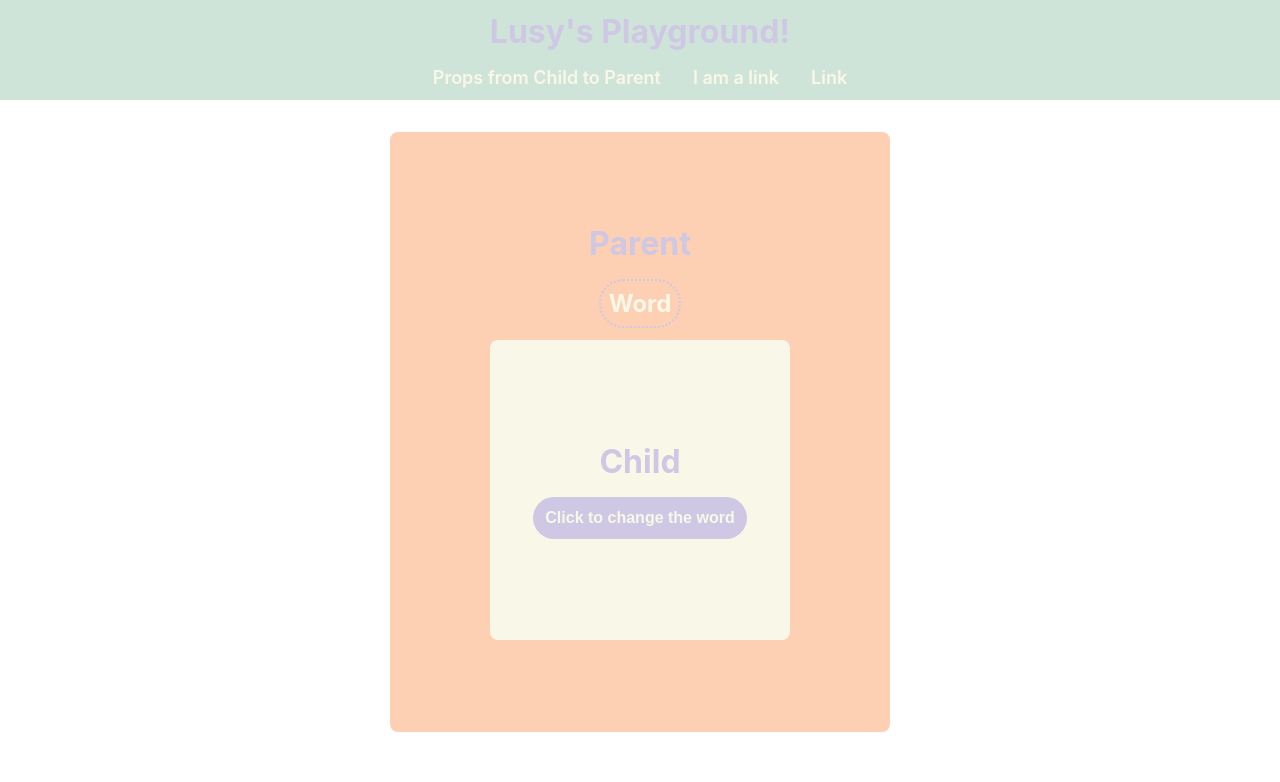
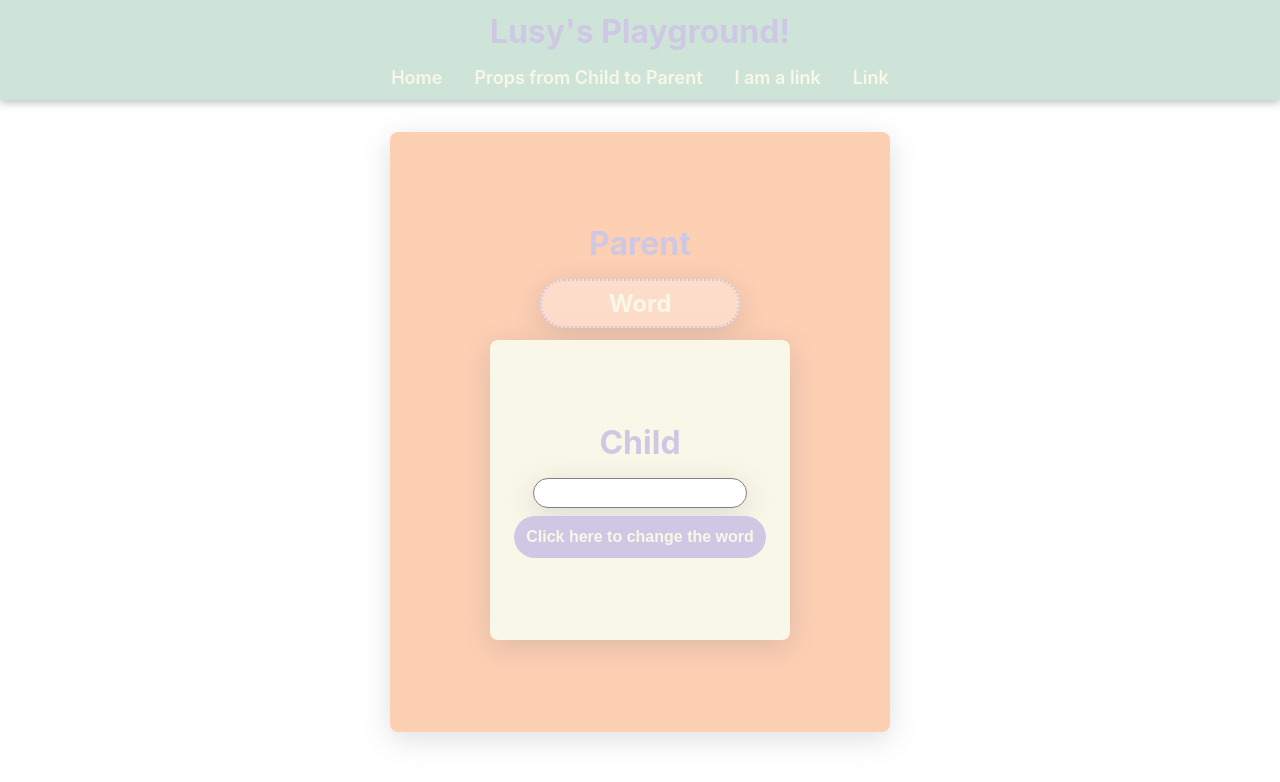
Before and after one commit to lindabertling/my-react-playground, a React (Create React App) app: page /child-to-parent in a window 1280 px wide. Shown: the top 782 px of the page. Built offline with nearby package versions, Linux system fonts and the light colour scheme.

Commit message:
working on input field

```diff
--- a/src/components/Header.css
+++ b/src/components/Header.css
@@ -7,6 +7,7 @@
   margin-bottom: 24px;
 
   background-color: #cfe4d9;
+  box-shadow: rgba(0, 0, 0, 0.24) 0px 3px 8px;
   padding: 12px;
 
   position: fixed;
@@ -16,7 +17,6 @@
 
 h1 {
   color: #cec8e4;
-  cursor: pointer;
 }
 
 .nav {
@@ -39,3 +39,7 @@ li {
   font-size: 18px;
   font-weight: 600;
 }
+
+li:active {
+  transform: scale(1.03);
+}
--- a/src/components/Header.js
+++ b/src/components/Header.js
@@ -6,11 +6,10 @@ const Header = () => {
   const navigate = useNavigate();
   return (
     <div className="header-container">
-      <h1 className="header-title" onClick={() => navigate("/")}>
-        Lusy's Playground!
-      </h1>
+      <h1 className="header-title">Lusy's Playground!</h1>
       <div className="nav">
         <ul>
+          <li onClick={() => navigate("/")}>Home</li>
           <li onClick={() => navigate("/child-to-parent")}>
             Props from Child to Parent
           </li>
--- a/src/components/childToParent/Child.css
+++ b/src/components/childToParent/Child.css
@@ -7,6 +7,7 @@
 
   background-color: #f9f7e8;
   color: #cec8e4;
+  box-shadow: rgba(100, 100, 111, 0.2) 0px 7px 29px 0px;
 
   display: flex;
   flex-direction: column;
--- a/src/components/childToParent/Child.js
+++ b/src/components/childToParent/Child.js
@@ -1,13 +1,15 @@
 import React from "react";
 import Button from "./Button";
 import "./Child.css";
+import Input from "./Input";
 
 const Child = ({ changeWord }) => {
   return (
     <div className="child">
       <h1>Child</h1>
+      <Input />
       <Button onClick={() => changeWord("Lusen")}>
-        Click to change the word
+        Click here to change the word
       </Button>
     </div>
   );
--- /dev/null
+++ b/src/components/childToParent/Input.css
@@ -0,0 +1,11 @@
+input {
+  border-radius: 16px;
+  border: 1px solid gray;
+  width: 80%;
+  height: 30px;
+
+  margin-bottom: 8px;
+  padding: 8px;
+
+  box-shadow: rgba(100, 100, 111, 0.2) 0px 7px 29px 0px;
+}
--- /dev/null
+++ b/src/components/childToParent/Input.js
@@ -0,0 +1,13 @@
+import React, { useState } from "react";
+import "./Input.css";
+
+const Input = () => {
+  const [userInputValue, setUserInputValue] = useState("");
+  const getInputValue = (event) => {
+    setUserInputValue(event.target.value);
+    console.log(userInputValue);
+  };
+  return <input type={"text"} onChange={getInputValue}></input>;
+};
+
+export default Input;
--- a/src/components/childToParent/Parent.css
+++ b/src/components/childToParent/Parent.css
@@ -8,6 +8,7 @@
 
   background-color: #fdcfb3;
   color: #f9f7e8;
+  box-shadow: rgba(100, 100, 111, 0.2) 0px 7px 29px 0px;
 
   display: flex;
   flex-direction: column;
@@ -24,4 +25,7 @@ h2 {
   border: 2px dotted #cec8e4;
   padding: 8px;
   border-radius: 24px;
+  width: 200px;
+  background-color: rgba(255, 255, 255, 0.301);
+  box-shadow: rgba(100, 100, 111, 0.2) 0px 7px 29px 0px;
 }
```
